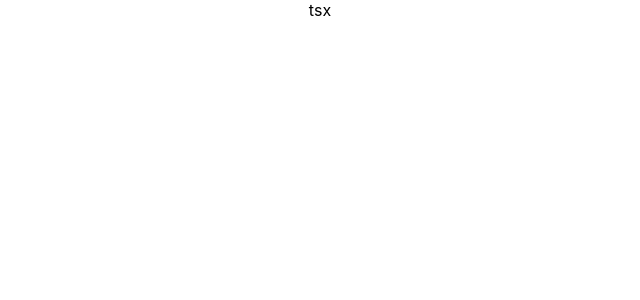
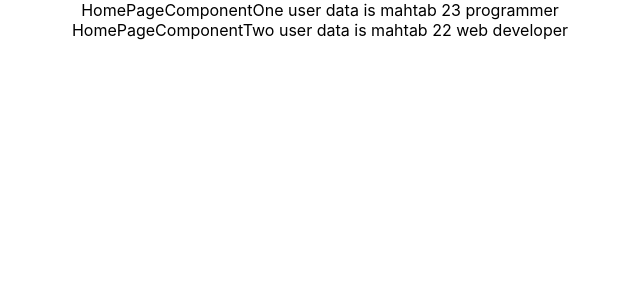
Before and after one commit to MahtabBukhari/learn_typescript, a React (Create React App) app: page / in a window 1280 px wide. Shown: the top 300 px of the page, without its empty margins (320-960 px from the left). Built offline with nearby package versions, Linux system fonts and the light colour scheme.

Commit message:
pass props to child and in child mention propstype

```diff
--- a/src/App.tsx
+++ b/src/App.tsx
@@ -1,11 +1,12 @@
 import React from 'react';
 
 import './App.css';
+import HomePage from './pages/HomePage';
 
 function App() {
   return (
     <div className="App">
-      tsx
+      <HomePage/>
     </div>
   );
 }
--- /dev/null
+++ b/src/components/HomePageComponentOne.tsx
@@ -0,0 +1,18 @@
+import React from 'react'
+
+type userData={    //custom dataType whose type is string and Number
+    name:string,
+    age:Number,
+    work:string
+}
+
+                // props of type string and number
+const HomePageComponentOne = (props:userData) => {
+  return (
+    <>HomePageComponentOne
+       user data is {props.name} {props.age} {props.work}
+    </>
+  )
+}
+
+export default HomePageComponentOne
--- /dev/null
+++ b/src/components/HomePageComponentTwo.tsx
@@ -0,0 +1,20 @@
+
+import React from 'react'
+
+type compTwo={
+  data:{
+    name:string,
+    age:Number,
+    work:string
+  }
+}
+
+const HomePageComponentTwo = (props:compTwo) => {
+  return (
+    <><br/>HomePageComponentTwo
+       user data is {props.data.name} {props.data.age} {props.data.work}
+    </>
+  )
+}
+
+export default HomePageComponentTwo
--- /dev/null
+++ b/src/pages/HomePage.tsx
@@ -0,0 +1,21 @@
+import React from "react";
+import HomePageComponentOne from "../components/HomePageComponentOne";
+import HomePageComponentTwo from "../components/HomePageComponentTwo";
+
+const obj={
+    name:'mahtab',
+    age:22,
+    work:'web developer'
+}
+
+const HomePage = () => {
+
+  return (
+    <>
+      <HomePageComponentOne name={"mahtab"} age={23} work={'programmer'} />
+      <HomePageComponentTwo data={obj}  />
+    </>
+  );
+};
+
+export default HomePage;
```
